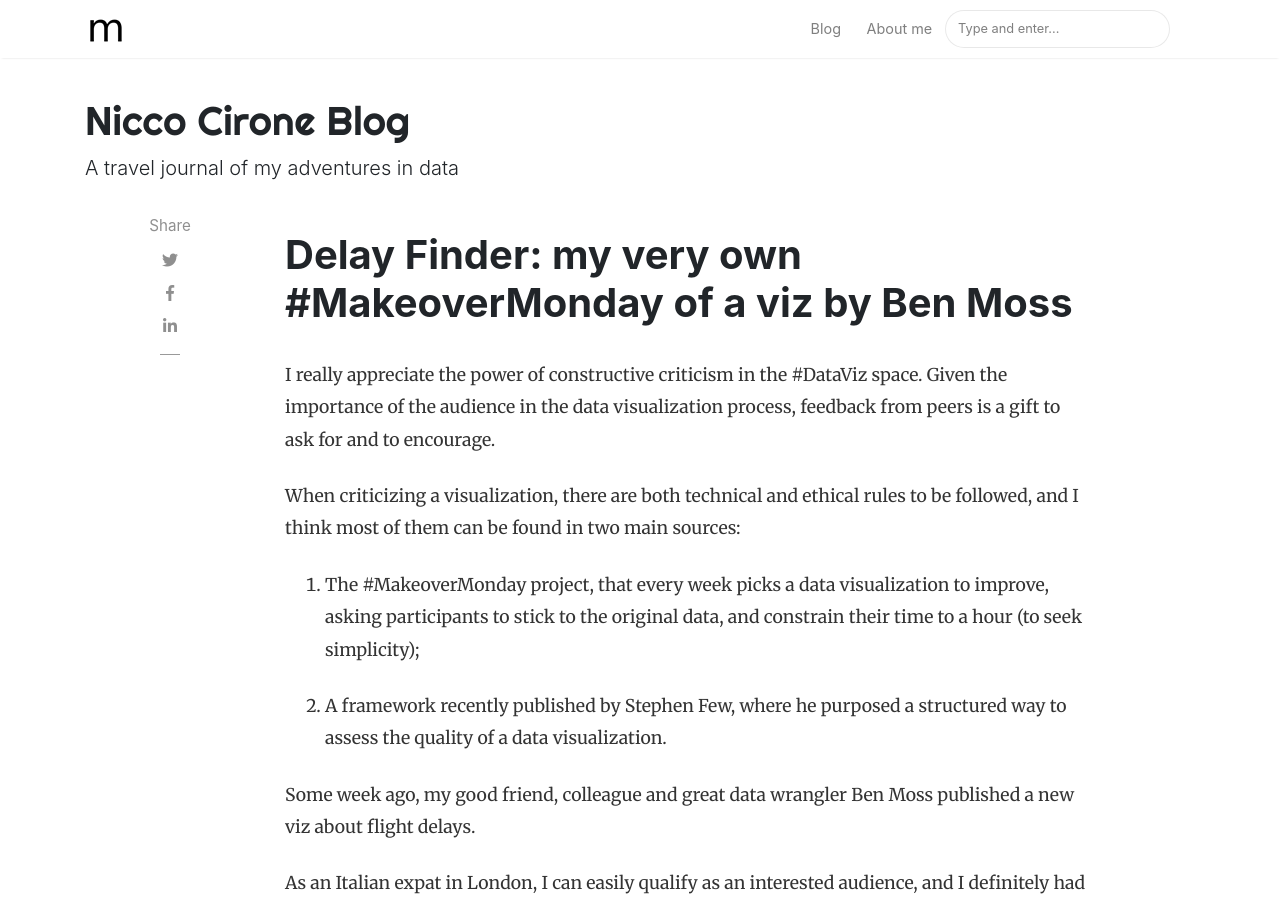
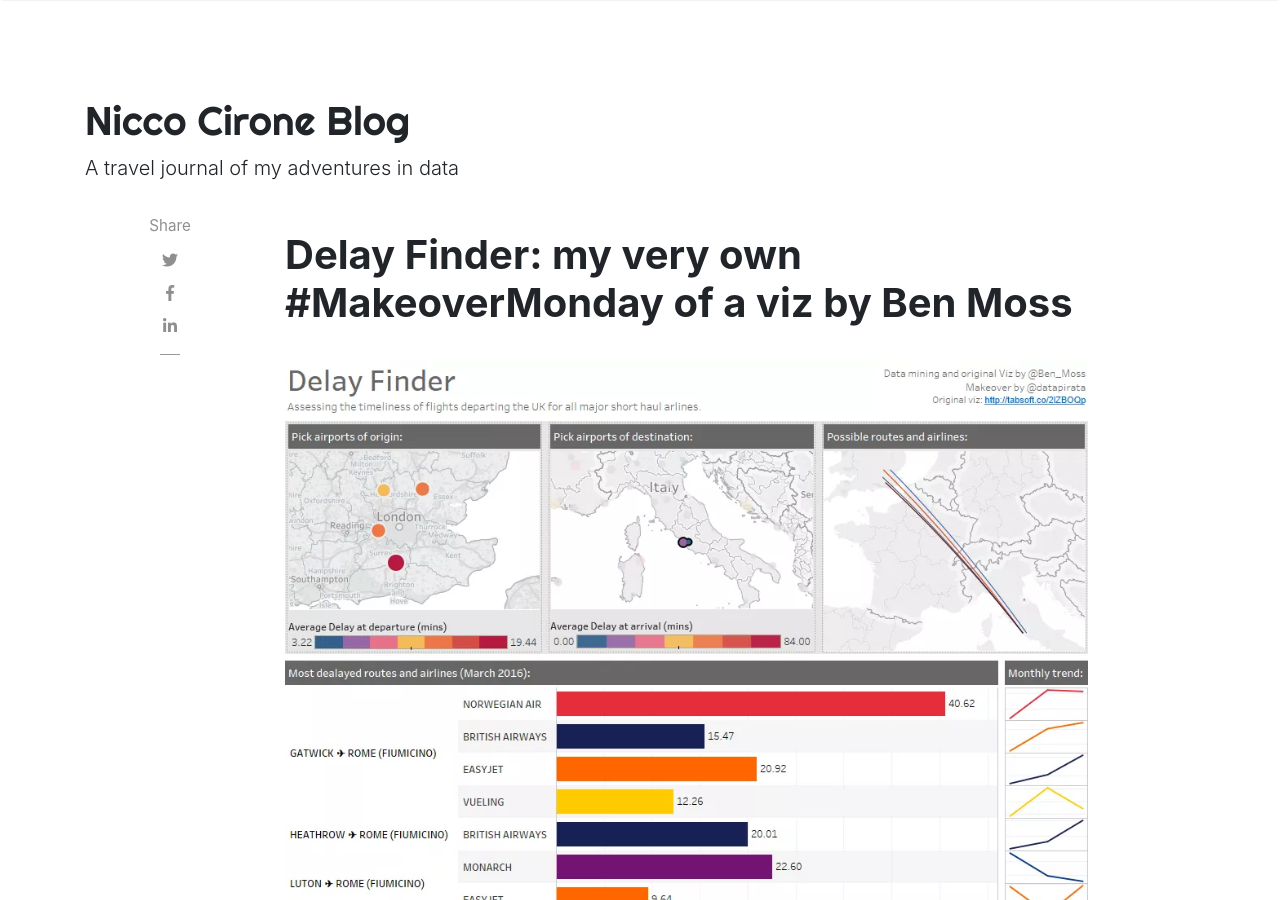
Before and after one commit to Nicco-Cirone/blog, a Jekyll site: the page built from _posts/2017-03-09-delay-finder-my-makeovermonday-of-a-viz-by-ben-moss.md, in a window 1280 px wide and 900 px high. Built offline with Jekyll 4.4.1, drawn with Linux system fonts in a browser that asks for light colours; nearby versions of some CDN libraries; comment, search, counter and statistics services are not loaded.

Commit message:
Update 2017-03-09-delay-finder-my-makeovermonday-of-a-viz-by-ben-moss.md

```diff
--- a/_posts/2017-03-09-delay-finder-my-makeovermonday-of-a-viz-by-ben-moss.md
+++ b/_posts/2017-03-09-delay-finder-my-makeovermonday-of-a-viz-by-ben-moss.md
@@ -3,6 +3,7 @@
 date: 2017-03-09 11:25:09
 layout: post
 categories: [ Data Visualization, Tableau ]
+image: assets/uploads/delay-finder-makeover.webp
 ---
 
 I really appreciate the power of constructive criticism in the #DataViz space. Given the importance of the audience in the data visualization process, feedback from peers is a gift to ask for and to encourage.
```
